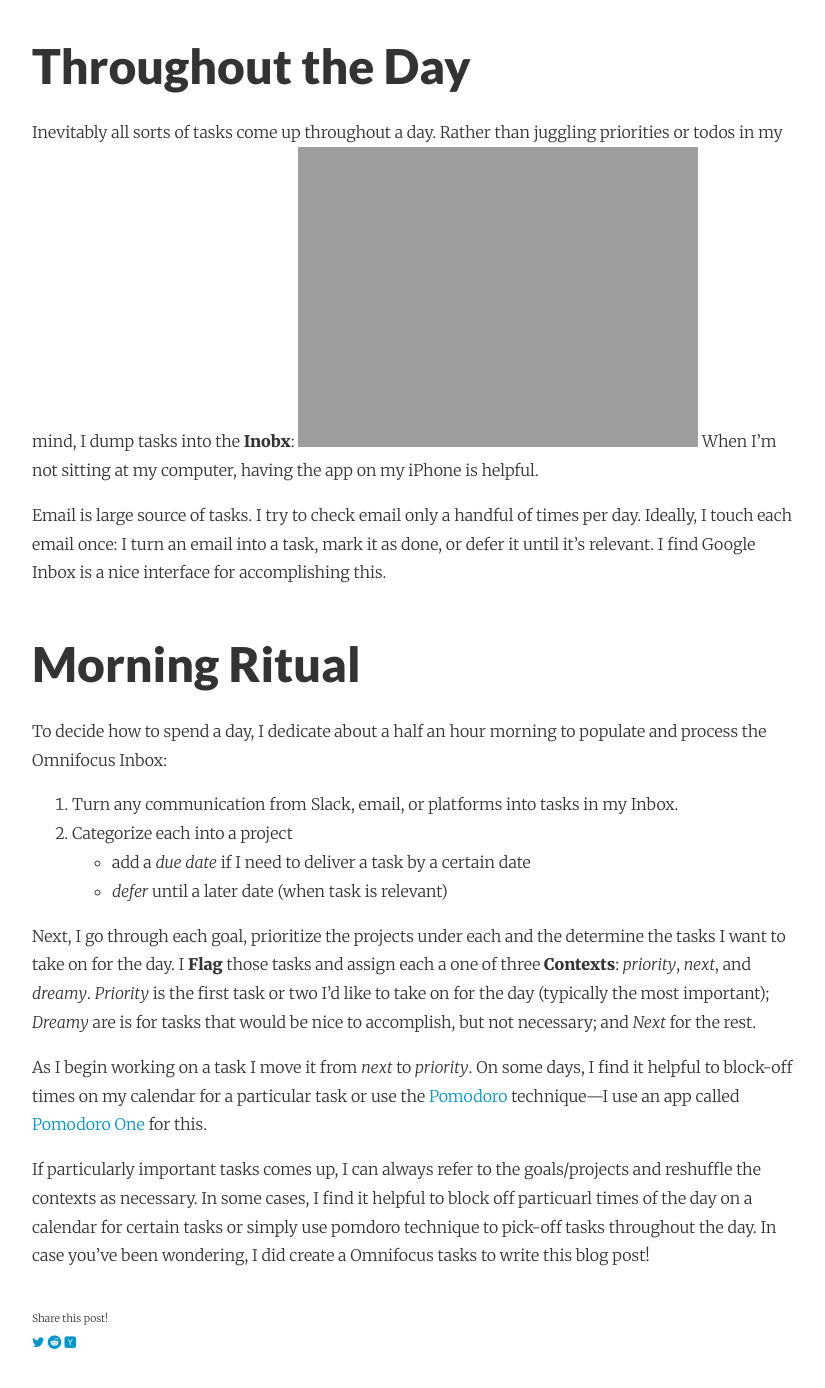
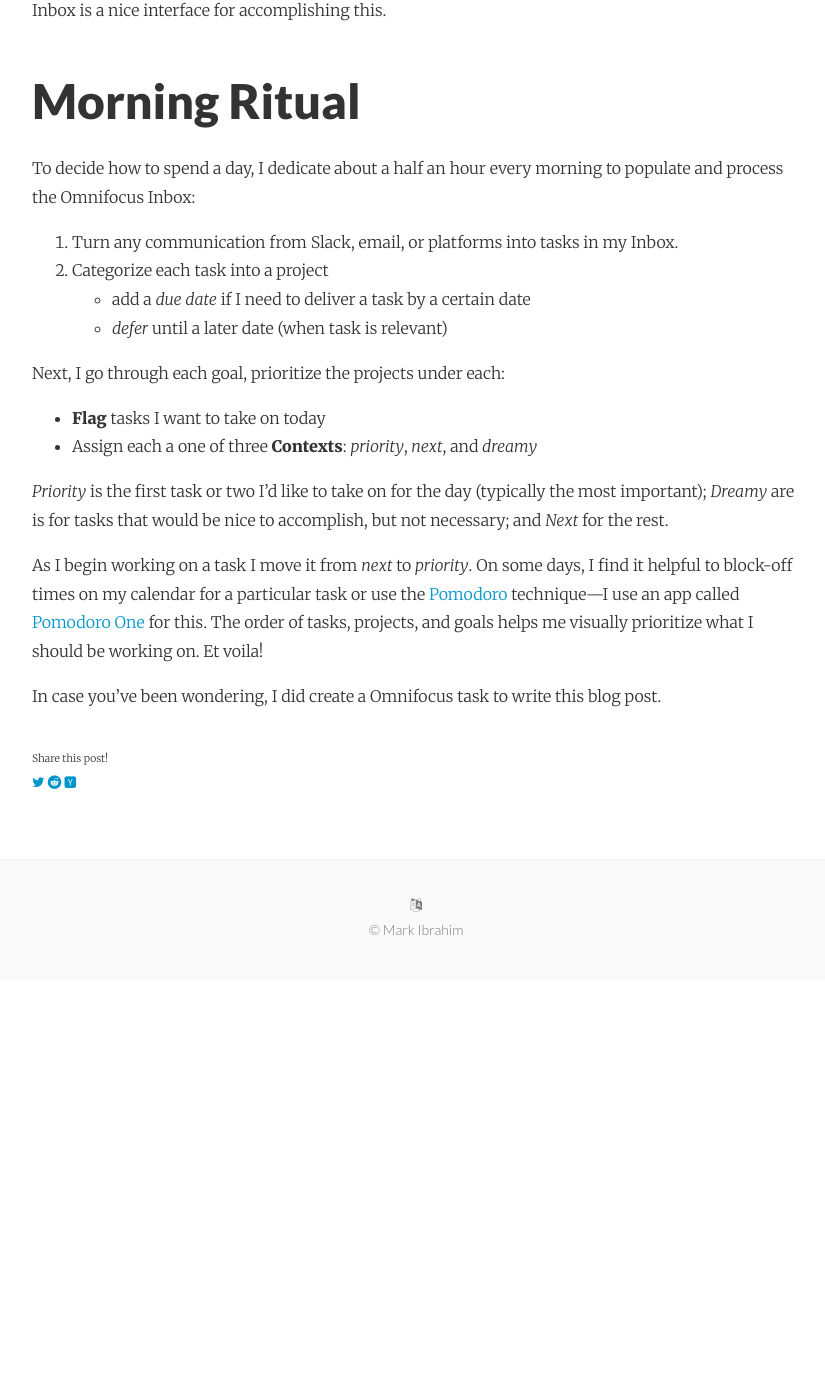
Before and after one commit to marksibrahim/musings, a Jekyll site: the page built from _posts/2016-08-04-organizing-a-day.md, in a window 1280 px wide and 1400 px high, scrolled down 1264 px. Shown: the top 1388 px of the window, without its empty margins (224-1049 px from the left). Built offline with Jekyll 4.4.1, drawn with Linux system fonts in a browser that asks for light colours; nearby versions of some CDN libraries; after the commit the page ends 2244 px from its top, so only the background shows below that.

Commit message:
organizing a day post

```diff
--- a/_posts/2016-08-04-organizing-a-day.md
+++ b/_posts/2016-08-04-organizing-a-day.md
@@ -10,29 +10,29 @@ Inspired by the workflows of many other Omnifocus gurus, I developed a daily rou
 
 # Foundation
 The workflow is based on life goals---ideally 4-5. For me these include:
-![goals]({{ site.url }}musings/images/life_goals)
+![goals]({{ site.url }}musings/images/life_goals.png)
 
 Each goal is a **Folder** under which I create projects.
 Projects are steps towards the goal. To become a better programmer, I may create a project to study algorithms. A project requires several tasks:
 
-![projects]({{ site.url }}musings/images/projects)
+![projects]({{ site.url }}musings/images/projects.png)
 
 # Throughout the Day
 Inevitably all sorts of tasks come up throughout a day. Rather than juggling priorities or todos in my mind, I dump tasks into the **Inobx**:
-![inbox]({{ site.url }}musings/images/inbox)
+![inbox]({{ site.url }}musings/images/inbox.png)
 When I'm not sitting at my computer, having the app on my iPhone is helpful.
 
 Email is large source of tasks. I try to check email only a handful of times per day. Ideally, I touch each email once: I turn an email into a task, mark it as done, or defer it until it's relevant. I find Google Inbox is a nice interface for accomplishing this.
 
 
 # Morning Ritual
-To decide how to spend a day, I dedicate about a half an hour morning to populate and process the Omnifocus Inbox:
+To decide how to spend a day, I dedicate about a half an hour every morning to populate and process the Omnifocus Inbox:
 
 <ol type="1">
   <li> Turn any communication from Slack, email, or platforms into tasks in my Inbox.
   </li>
   <li>
-   Categorize each into a project
+   Categorize each task into a project
    <ul>
    <li>
    add a <i>due date</i> if I need to deliver a task by a certain date
@@ -44,12 +44,22 @@ To decide how to spend a day, I dedicate about a half an hour morning to populat
   </li>
 </ol>
 
-Next, I go through each goal, prioritize the projects under each and the determine the tasks I want to take on for the day. I **Flag** those tasks and assign each a one of three **Contexts**:
-<i>priority</i>,<i> next</i>, and<i> dreamy</i>.
+Next, I go through each goal, prioritize the projects under each:
+
+<ul>
+<li>
+<b>Flag</b> tasks I want to take on today
+</li>
+<li>
+Assign each a one of three <b>Contexts</b>:
+<i>priority</i>,<i> next</i>, and<i> dreamy</i>
+</li>
+</ul>
+
 <i>Priority</i> is the first task or two I'd like to take on for the day (typically the most important); <i>Dreamy</i> are is for tasks that would be nice to accomplish, but not necessary; and <i>Next</i> for the rest.
 
 
 As I begin working on a task I move it from <i>next</i> to <i>priority</i>. On some days, I find it helpful to block-off times on my calendar for a particular task or use the [Pomodoro](https://en.wikipedia.org/wiki/Pomodoro_Technique) technique---I use an app called [Pomodoro One](http://rinik.net/pomodoro/) for this.
+The order of tasks, projects, and goals helps me visually prioritize what I should be working on. Et voila!
 
-If particularly important tasks comes up, I can always refer to the goals/projects and reshuffle the contexts as necessary. In some cases, I find it helpful to block off particuarl times of the day on a calendar for certain tasks or simply use pomdoro technique to pick-off tasks throughout the day.
-In case you've been wondering, I did create a Omnifocus tasks to write this blog post!
+In case you've been wondering, I did create a Omnifocus task to write this blog post.
```
